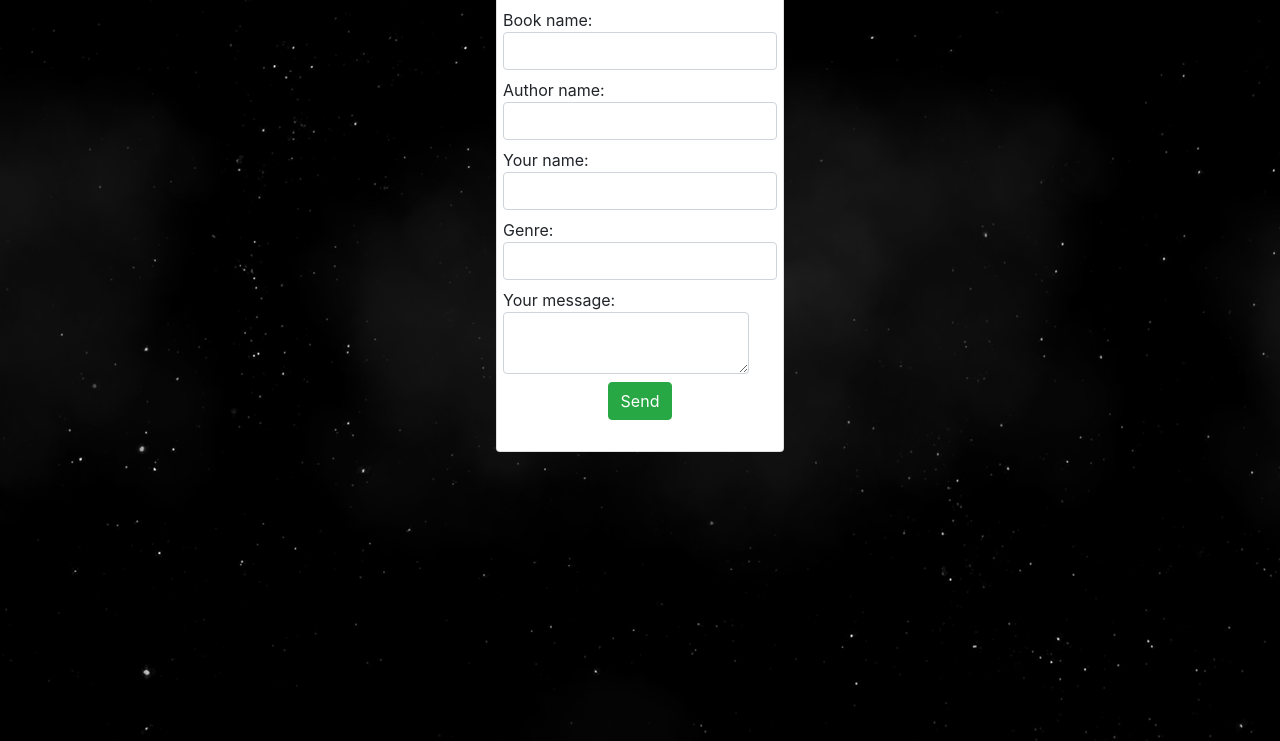
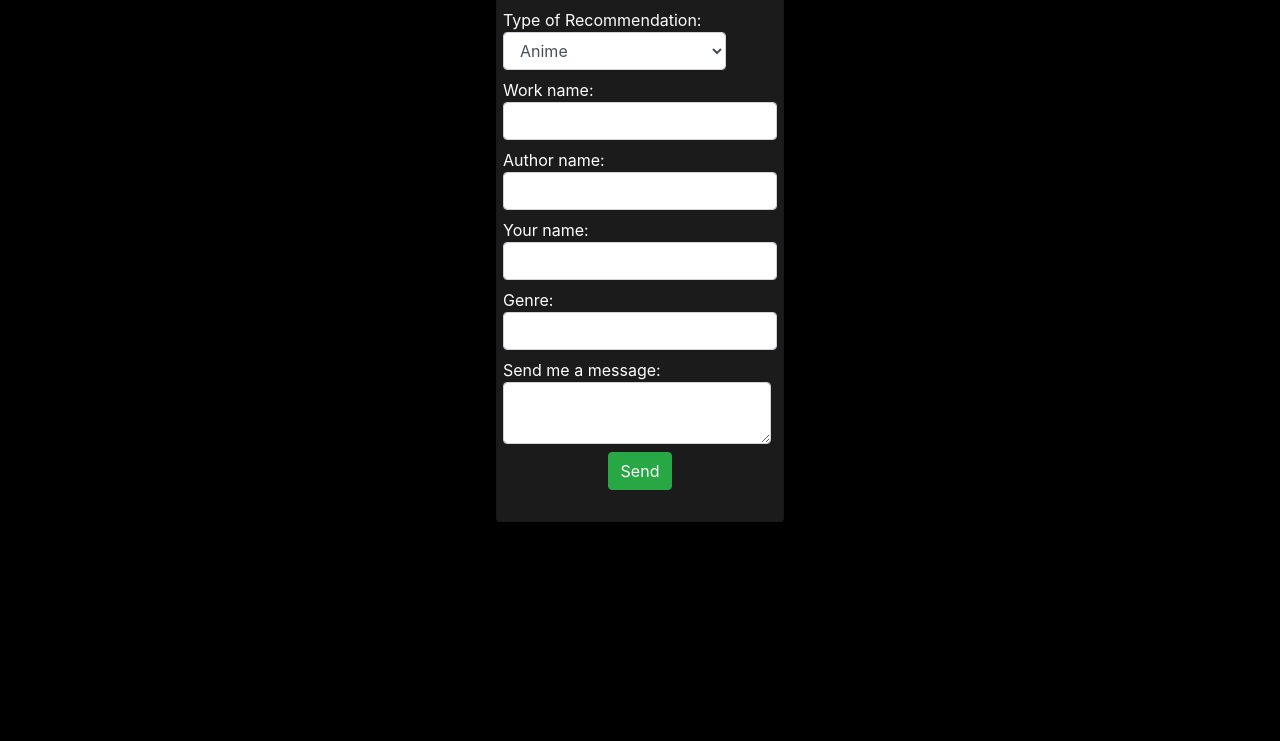
Before and after one commit to godslilfailure/godslilfailure.github.io, a plain HTML site: page index.html in a window 1280 px wide. Shown: the part 59-800 px from the top of the page. Drawn offline with nearby package versions, Linux system fonts and the light colour scheme.

Commit message:
Feito ficar mais bonitinho e arrumado umas merdinhas

```diff
--- a/index.html
+++ b/index.html
@@ -22,24 +22,35 @@
     <script src="main.js"></script>
 </head>
 
-<body>
-
-    <div class="stars"></div>
-    <div class="twinkling"></div>
-    <div class="clouds"></div>
+<body style="background-color: black;">
 
     <div class="title">
-        <h1>Me Recomende um Livro</h1>
-       </div>
+        <h1>recommend me something</h1>
+    </div>
 
-    <div id="formPrincipal" class="d-flex justify-content-center">
-        <div class="card" style="width: 18rem;">
+    <div id="formPrincipal" class="d-flex justify-content-center" >
+        <div class="card" style="width: 18rem;background-color: rgba(39, 39, 39, 0.706);color: white;">
             <div id="formPrincipal" class="d-flex justify-content-center">
                 <form id="my-form" action="https://formspree.io/f/mnqrwbyn" method="POST">
                     <div class="row" style="padding-top: 15px;">
                         <label>
-                            Book name:
-                            <input class="form-control" required type="book" name="book">
+                            Type of Recommendation:
+                            <select class="form-control" style="width: 112.415%;" type="type" name="type">
+                                <option value="Anime">Anime</option>
+                                <option value="Movie">Movie</option>
+                                <option value="Book">Book</option>
+                                <option value="Manga">Manga</option>
+                                <option value="Game">Game</option>
+                                <option value="HQ">HQ</option>
+                                <option value="Series">Series</option>
+                                <option value="Music">Music</option>
+                            </select>
+                        </label>
+                    </div>
+                    <div class="row"">
+                        <label>
+                            Work name:
+                            <input class="form-control" required type="name" name="name">
                         </label>
                     </div>
                     <div class="row">
@@ -62,8 +73,8 @@
                     </div>
                     <div class="row">
                         <label>
-                            Your message:
-                            <textarea class="form-control" required name="message"></textarea>
+                            Send me a message:
+                            <textarea class="form-control" style="width: 109%;" required type="message" name="message"></textarea>
                         </label>
                     </div>
                     <!-- your other form fields go here -->
@@ -72,6 +83,28 @@
                     </div>
                     <p id="my-form-status"></p>
                 </form>
+            </div>
+        </div>
+    </div>
+
+
+    <div class="modal" id="myModal" data-toggle="modal" data-backdrop="static" data-keyboard="false">
+        <div class="modal-dialog">
+            <div class="modal-content">
+
+                <!-- Modal Header -->
+                <div class="modal-header">
+                    <h4 class="modal-title">Aguardando resposta</h4>
+                    <button type="button" class="btn-close" data-bs-dismiss="modal"></button>
+                </div>
+
+                <!-- Modal body -->
+                <div class="modal-body">
+                    Aguarde...
+                </div>
+
+
+
             </div>
         </div>
     </div>
--- a/main.js
+++ b/main.js
@@ -3,6 +3,7 @@ $(document).ready(function(){
     var form = document.getElementById("my-form");
 
     async function handleSubmit(event) {
+        $('#myModal').modal('show');
         event.preventDefault();
         var status = document.getElementById("my-form-status");
         var data = new FormData(event.target);
@@ -15,6 +16,7 @@ $(document).ready(function(){
         }).then(response => {
             if (response.ok) {
                 status.innerHTML = "Thanks for your submission!";
+                $('#myModal').modal('hide');
                 form.reset()
             } else {
                 response.json().then(data => {
@@ -23,10 +25,14 @@ $(document).ready(function(){
                     } else {
                         status.innerHTML = "Oops! There was a problem submitting your form"
                     }
+                    $('#myModal').modal('hide');
+
                 })
             }
         }).catch(error => {
             status.innerHTML = "Oops! There was a problem submitting your form"
+            $('#myModal').modal('hide');
+
         });
     }
     form.addEventListener("submit", handleSubmit)
--- a/style.css
+++ b/style.css
@@ -25,42 +25,3 @@
     position: relative;
     z-index: 3;
 }
-
-@keyframes move-twink-back {
-    from {background-position:0 0;}
-    to {background-position:-10000px 5000px;}
-}
-
-@keyframes move-clouds-back {
-    from {background-position:0 0;}
-    to {background-position:10000px 0;}
-}
-
-.stars, .twinkling, .clouds {
-  position:absolute;
-  top:0;
-  left:0;
-  right:0;
-  bottom:0;
-  width:100%;
-  height:100%;
-  display:block;
-}
-
-.stars {
-  background:#000 url(stars.png) repeat top center;
-  z-index:0;
-}
-
-.twinkling{
-  background:transparent url(twinkling.png) repeat top center;
-  z-index:1;
-  animation:move-twink-back 200s linear infinite;
-}
-
-.clouds{
-    background:transparent url(clouds.png) repeat top center;
-    z-index:2;
-    opacity: .4;
-    animation:move-clouds-back 200s linear infinite;
-}
```
Also changed, not shown: clouds.png (deleted), stars.png (deleted), twinkling.png (deleted).
